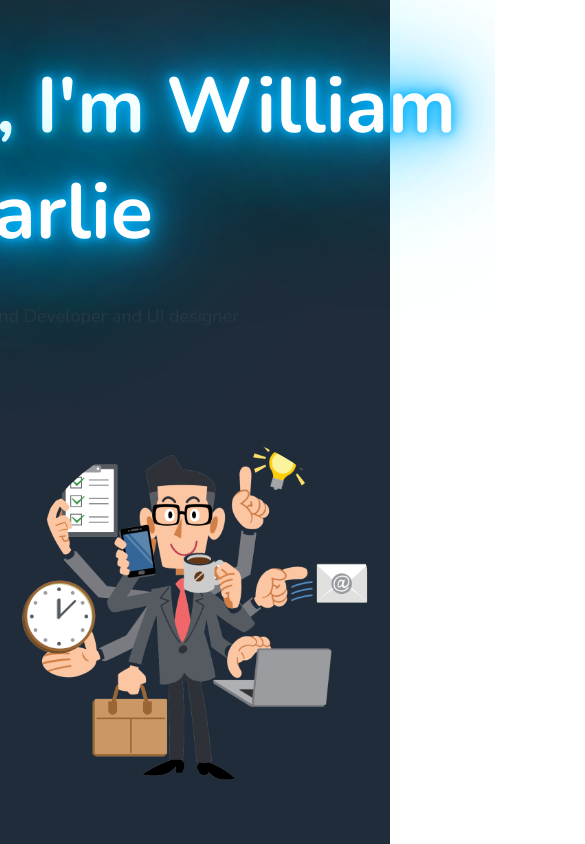
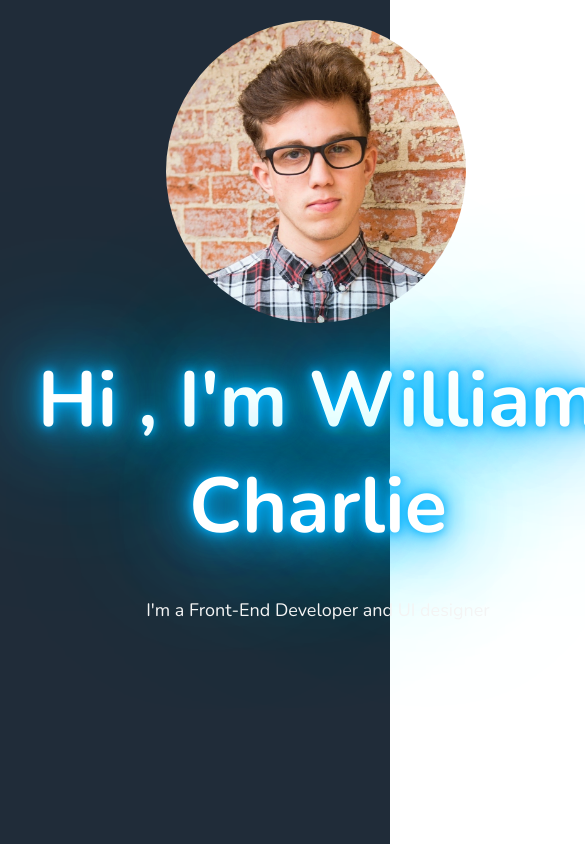
Before and after one commit to Khaled-Sa1em/portfolio, a plain HTML site: page index.html in a window 390 px wide. Shown: the top 844 px of the page, 585 px wide, since content can reach past the window. Drawn offline with Linux system fonts and the light colour scheme.

Commit message:
CHANGE portrait image ADD accent-light => for text CHANGE description color

```diff
--- a/index.html
+++ b/index.html
@@ -60,7 +60,7 @@
         </p>
       </div>
       <div class="landing--portrait">
-        <img src="./assets/images/human-multitasking-businessperson-management-project-manager-thinking-man-30f7580277c887fd7700ffc34b27c76b.png" alt="William Charlie's portrait" class="img landing--img">
+        <img src="./assets/images/william-1.jpg" alt="William Charlie's portrait" class="img landing--img">
       </div>
     </div>
   </section>
--- a/sass/components/_landing.scss
+++ b/sass/components/_landing.scss
@@ -18,8 +18,7 @@
       }
 
       .landing--description {
-        $color: map-get($colors, "dark-blue");
-        color:$color;
+        color: map-get($colors, "accent-light");
       }
     }
 
@@ -28,7 +27,7 @@
       min-width: 300px;
 
       .img {
-        width: min(100%, 400px);
+        width: min(100%, 300px);
         border-radius: 50%;
       }
     }
@@ -36,10 +35,20 @@
 }
 
 // ! correct it and tell what should i do
-// @media screen and (max-width: 992px) {
-//   .landing {
-//     .container {
-//     //   flex-direction: column;
-//     }
-//   }
-// }
+@media screen and (max-width: 992px) {
+  .landing {
+    .container {
+      // background: red;
+      flex-direction: column-reverse;
+      gap: 2em;
+
+      .landing--portrait {
+        padding-top: 2em;
+      }
+
+      .landing--text {
+        text-align: center;
+      }
+    }
+  }
+}
--- a/sass/utilities/_colors.scss
+++ b/sass/utilities/_colors.scss
@@ -5,7 +5,7 @@ $dark-beige: #f2d492;
 $orange: #ff6f61;
 $accent-light: #f4f4f4;
 
-// ! i'didn't understand this
+
 $colors: (
   "darker-blue": $darker-blue,
   "dark-blue": $dark-blue,
```
Also changed, not shown: css/main.css.
